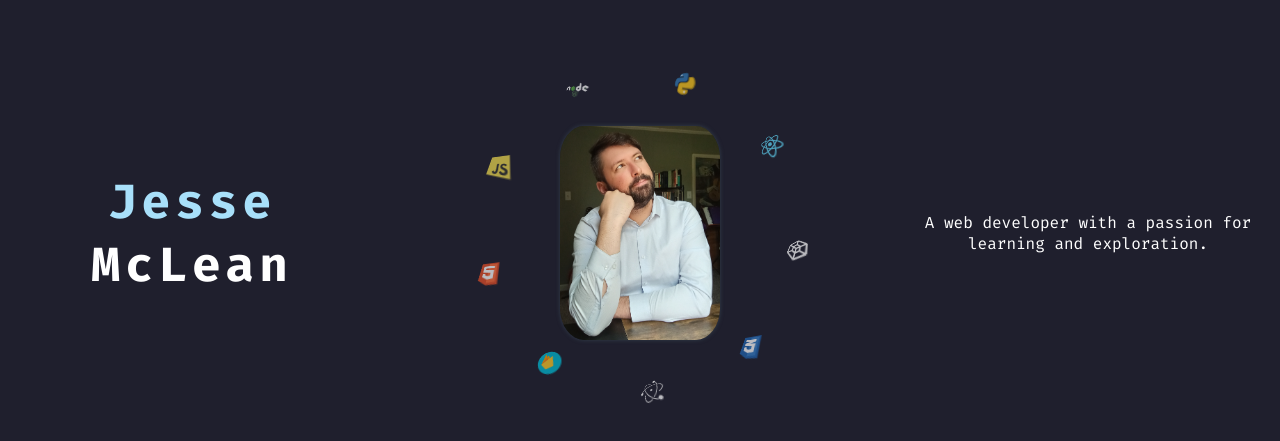
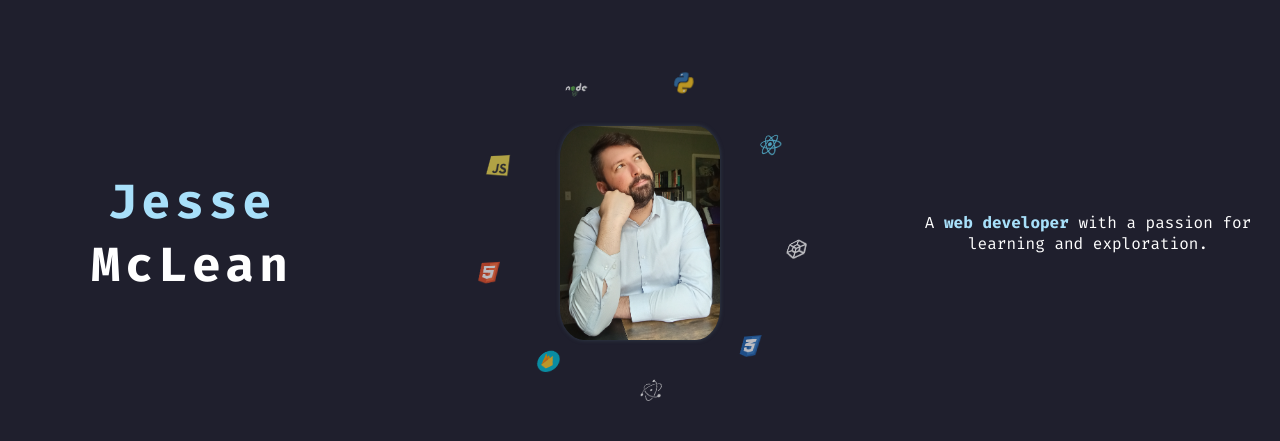
Before and after one commit to jamclean23/jm-portfolio, a React app: page /#/ in a window 1280 px wide. Shown: the part 191-632 px from the top of the page. Built offline with nearby package versions, Linux system fonts and the light colour scheme.

Commit message:
Change perspective units to rems

```diff
--- a/src/React/components/Header/Header.js
+++ b/src/React/components/Header/Header.js
@@ -95,13 +95,11 @@ function Header () {
 
         // Handle NavBar
         if (window.innerWidth < 950) {
-            console.log('mobile');
             nav.classList.add('hidden');
             nav.classList.add('retracted');
             nav.classList.remove('expanded');
             hamburger.classList.remove('hidden');
         } else {
-            console.log('desktop');
             hamburger.classList.add('hidden');
         }
     }
@@ -249,7 +247,6 @@ function Header () {
     function handleHeaderLoad () {
         reportHeightToCss();
         window.addEventListener('resize', reportHeightToCss);
-        console.log('header loaded');
     }
 
     // RENDER
--- a/src/React/components/HomePage/Landing/Landing.css
+++ b/src/React/components/HomePage/Landing/Landing.css
@@ -17,8 +17,11 @@
 
 .Landing .firstName.done {
     transition: color 1s;
-    color: rgb(168, 224, 250);
-    /* color: var(--header-color); */
+    color: var(--accent-name-color);
+}
+
+.Landing .aboutText .devText {
+    color: var(--accent-name-color);
 }
 
 .Landing .aboutText {
@@ -116,6 +119,7 @@
     animation: 45s linear infinite rotate-icons;
     position: absolute;
     opacity: .7;
+    z-index: -1;
 }
 
 .iconsLayer .orbitIcon > img {
--- a/src/React/components/HomePage/Landing/Landing.js
+++ b/src/React/components/HomePage/Landing/Landing.js
@@ -62,7 +62,7 @@ function Landing () {
             const mouseOffsetY = Math.floor(mouseY.current - (iconRect.y + (iconRect.height/2)));
             const rotateDegreesObj = scaleMouseOffsetsToDegrees(mouseOffsetX, mouseOffsetY, 30);
 
-            icon.style.transform = `perspective(25px) rotateY(${rotateDegreesObj.x}deg) rotateX(${-rotateDegreesObj.y}deg)`;
+            icon.style.transform = `perspective(4rem) rotateY(${rotateDegreesObj.x}deg) rotateX(${-rotateDegreesObj.y}deg)`;
 
         });
 
@@ -357,7 +357,7 @@ function Landing () {
             </div>
             <aside className="aboutAside">
                 <p className="aboutText">
-                    A web developer with a passion for learning and exploration.
+                    A <strong className="devText">web developer</strong> with a passion for learning and exploration.
                 </p>
             </aside>
         </section>
--- a/src/styles.css
+++ b/src/styles.css
@@ -31,6 +31,7 @@ body {
     --main-bg-color: #1F1F2D;
     --text-hover-color: rgb(255, 255, 0);
     --btn-click-color: white;
+    --accent-name-color: rgb(168, 224, 250);
 
     /* Fonts */
     --default-font: 'FiraCode';
```
Also changed, not shown: 1 other file (tests, documents, lock files or other folders).
